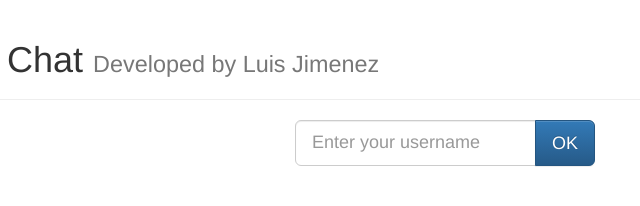
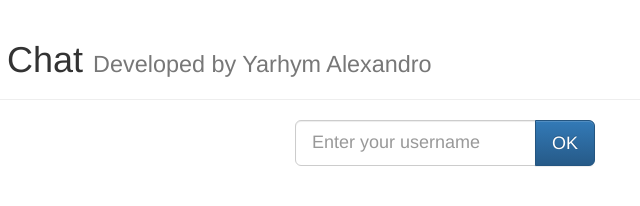
Before and after one commit to BenderKaley/Trabajo03ChatconNodeJS, a website: page index.html in a window 1280 px wide. Shown: the full height of the page, 195-835 px from the left. Drawn offline with nearby package versions, Linux system fonts and the light colour scheme; no server answers.

Commit message:
Update index.html

```diff
--- a/index.html
+++ b/index.html
@@ -28,7 +28,7 @@
 
         <div class="container">
             <div class="page-header">
-                <h1>Node.js Chat <small>Developed by Luis Jimenez</small-></h1>
+                <h1>Node.js Chat <small>Developed by Yarhym Alexandro</small-></h1>
             </div>
 
             <div class="input-group" style="width: 300px;text-align: center;margin: 0 auto;" id="nickContainer">
```
